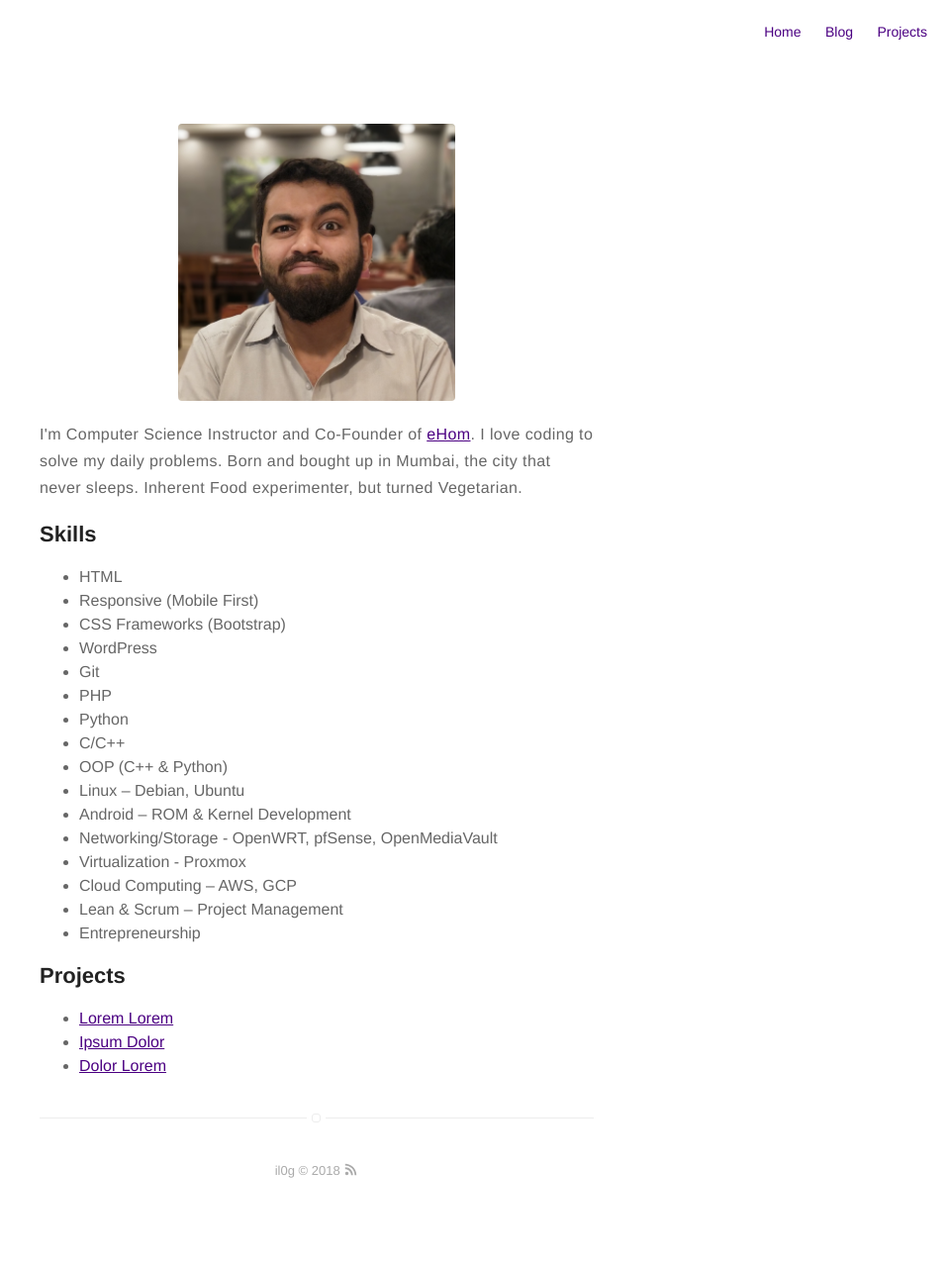
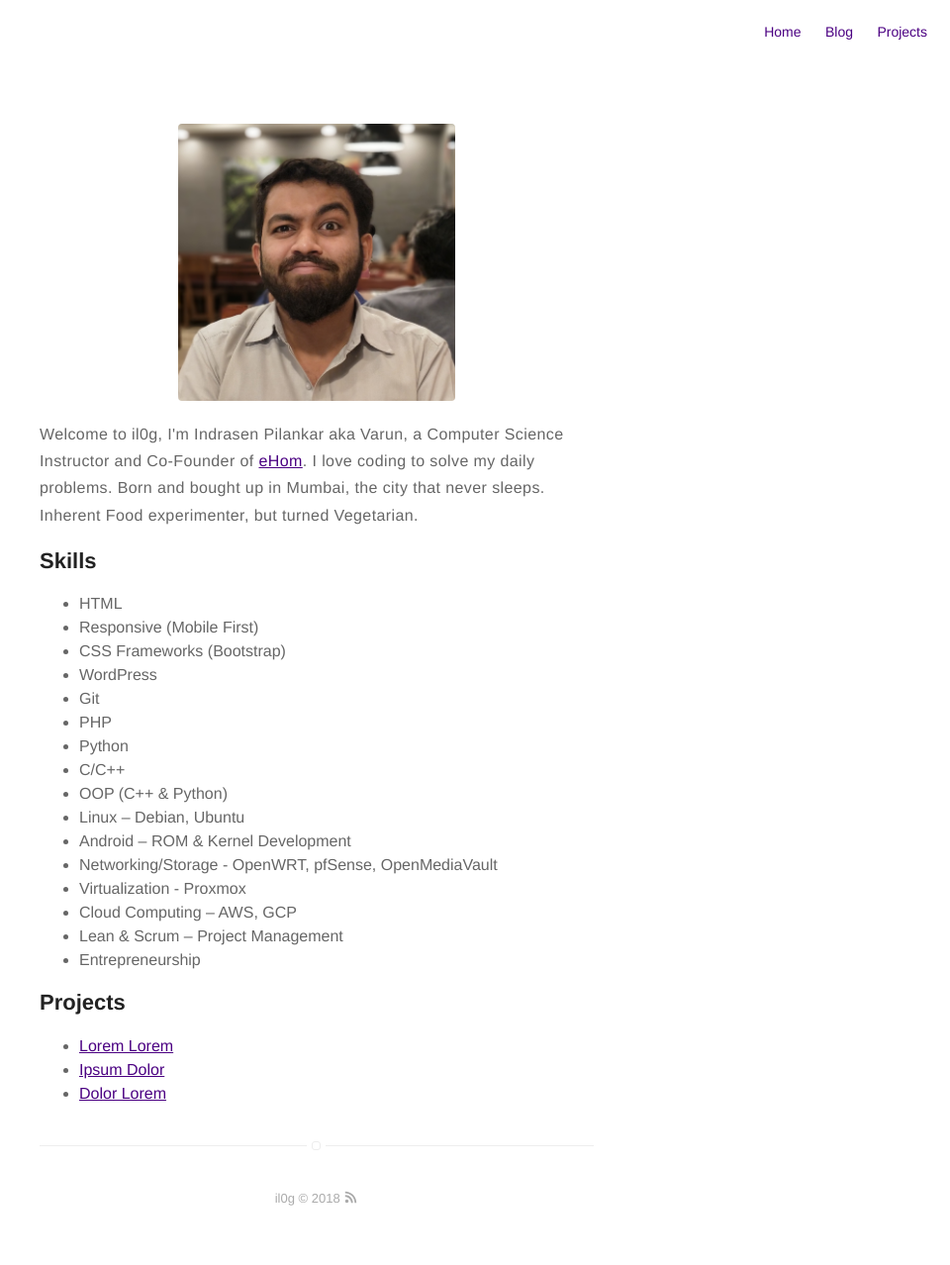
Before and after one commit to varunpilankar/il0g, a Jekyll site: the page built from about.md, in a window 1280 px wide. Shown: the whole page at 99% size, without its empty margins (320-1280 px from the left). Built offline with Jekyll 4.4.1, drawn with Linux system fonts in a browser that asks for light colours; before the commit the page ends 1250 px from its top, so only the background shows below that.

Commit message:
Update from Forestry.io - about.md

```diff
--- a/about.md
+++ b/about.md
@@ -4,7 +4,11 @@ layout: page
 ---
 ![Profile Image]({{ site.url }}/{{ site.picture }})
 
-<p>I'm Computer Science Instructor and Co-Founder of <a href= "http://www.ehom.co.in">eHom</a>. I love coding to solve my daily problems. Born and bought up in Mumbai, the city that never sleeps. Inherent Food experimenter, but turned Vegetarian.</p>
+<p>
+
+Welcome to il0g,
+
+I'm Indrasen Pilankar aka Varun, a Computer Science Instructor and Co-Founder of <a href= "http://www.ehom.co.in">eHom</a>. I love coding to solve my daily problems. Born and bought up in Mumbai, the city that never sleeps. Inherent Food experimenter, but turned Vegetarian.</p>
 
 <h2>Skills</h2>
 
```
